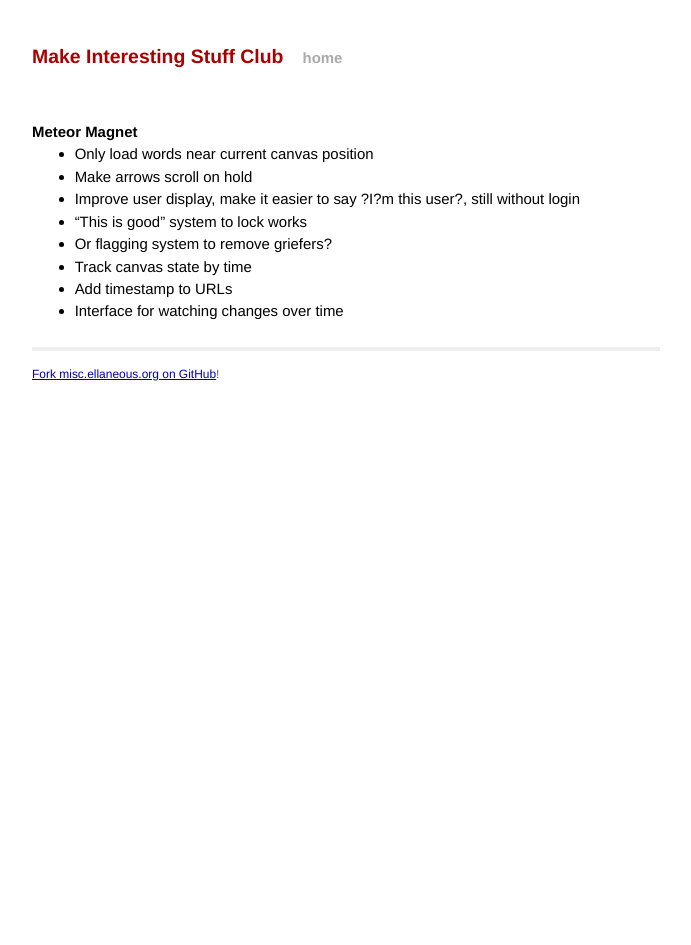
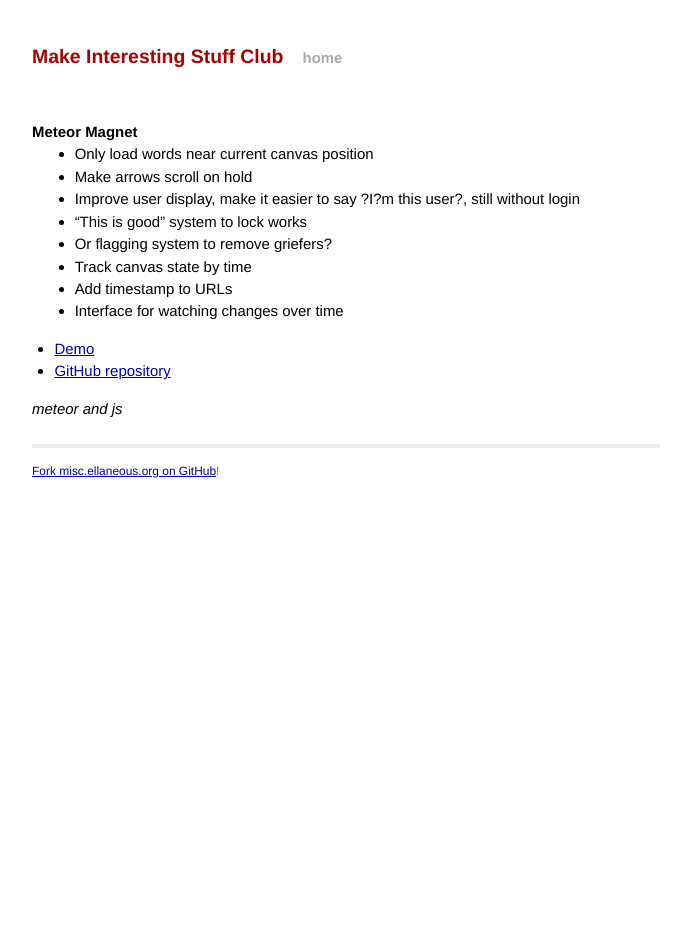
Before and after one commit to sreynen/misc, a Jekyll site: the page built from _posts/2013-10-01-meteor-magnet.markdown, in a window 1280 px wide. Shown: the whole page, without its empty margins (294-985 px from the left). Built offline with Jekyll 4.4.1, drawn with Linux system fonts in a browser that asks for light colours; Markdown is read by kramdown in place of the engine named in the settings.

Commit message:
Add more to meteor magnet

```diff
--- a/_layouts/project.html
+++ b/_layouts/project.html
@@ -6,4 +6,13 @@ layout: default
 <div class="post">
 {{ content }}
 </div>
+<ul class="links">
+{% if page.demo %}
+  <li><a href="{{ page.demo }}">Demo</a></li>
+{% endif %}
+{% if page.github %}
+  <li><a href="{{ page.github }}">GitHub repository</a></li>
+{% endif %}
+</ul>
+
 <div class="tags">{{ page.tags | array_to_sentence_string }}</div>
--- a/_posts/2013-10-01-meteor-magnet.markdown
+++ b/_posts/2013-10-01-meteor-magnet.markdown
@@ -2,7 +2,12 @@
 layout: project
 title:  "Meteor Magnet"
 date:   2013-10-01 19:50:15
-categories: [meteor, js]
+github: https://github.com/kid-icarus/meteor-magnet
+demo: http://kid-icarus.meteor.com/
+summary: Magnetic poetry thing using Meteor.js
+status: mostly done, scrolling isn't great
+idea: Ryan
+tags: [meteor, js]
 ---
 
 * Only load words near current canvas position
--- a/css/main.css
+++ b/css/main.css
@@ -175,3 +175,12 @@ ul {
 .post pre.terminal code {
   background-color: #333;
 }
+
+.tags {
+  margin-top: 1em;
+  font-style: italic;
+}
+
+.links {
+  margin-top: 1em;
+}
```
